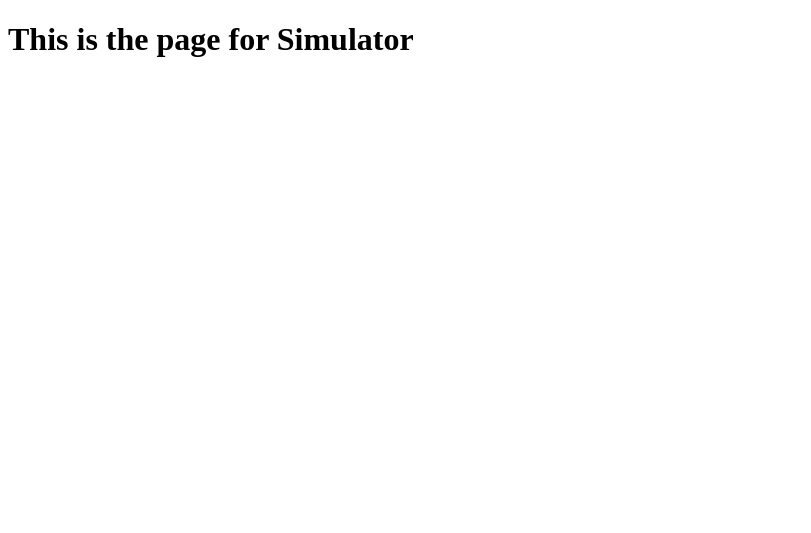
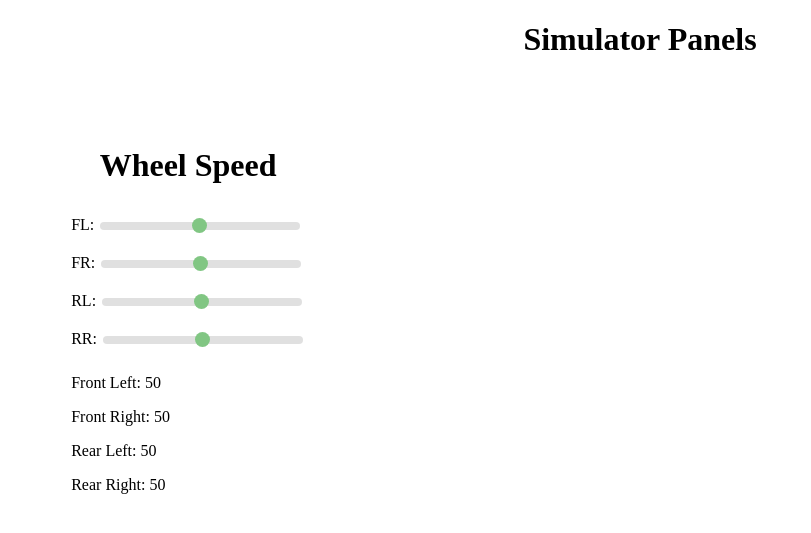
Before and after one commit to mercury-telemetry/mercury-telemetry, a Django app: page /simulator/ in a window 1280 px wide. Shown: the top 533 px of the page, without its empty margins (0-811 px from the left). Run offline with Django 3.2, Linux system fonts and the light colour scheme.

Commit message:
Created the sliders for Wheel Speed Panel

```diff
--- a/mercury/templates/simulator.html
+++ b/mercury/templates/simulator.html
@@ -3,8 +3,120 @@
 <head>
     <meta charset="UTF-8">
     <title>Simulator</title>
+
+	<style>
+		.container{
+		  padding-top: 10px;
+		  position: relative;
+		  display: inline-block;
+		  top: 100%;
+		  left: 5%;
+		  padding-bottom: 10px;
+		}
+
+		.panel{
+			padding-top: 10px;
+			padding-bottom: 10px;
+		}
+
+		.slider {
+		  -webkit-appearance: none;
+		  width: 200px;
+		  height: 8px;
+		  border-radius: 5px;
+		  background: #d3d3d3;
+		  outline: none;
+		  opacity: 0.7;
+		  -webkit-transition: .2s;
+		  transition: opacity .2s;
+		}
+
+		.slider::-webkit-slider-thumb {
+		  -webkit-appearance: none;
+		  appearance: none;
+		  width: 15px;
+		  height: 15px;
+		  border-radius: 50%;
+		  background: #4CAF50;
+		  cursor: pointer;
+		}
+
+		.slider::-moz-range-thumb {
+		  width: 25px;
+		  height: 25px;
+		  border-radius: 50%;
+		  background: #4CAF50;
+		  cursor: pointer;
+		}
+
+	</style>
 </head>
 <body>
-<h1>This is the page for Simulator</h1>
+	<h1 align ="center">Simulator Panels</h1>
+
+	<br>
+	<br>
+
+	<div class="container">
+
+		<h1 align="center"> Wheel Speed </h1>
+
+		<div class = "panel">
+		  FL: <input name = "FL" type="range" min="1" max="100" value="50" class="slider" id="FL">
+		</div>
+
+		<div class ="panel">
+		  FR: <input type="range" min="1" max="100" value="50" class="slider" id="FR">
+		</div>
+
+		<div class="panel">
+		  RL: <input type="range" min="1" max="100" value="50" class="slider" id="RL">
+		</div>
+
+		<div class="panel">
+		  RR: <input type="range" min="1" max="100" value="50" class="slider" id="RR">
+		</div>
+
+		<p>Front Left: <span id="FL_value"></span></p>
+		<p>Front Right: <span id="FR_value"></span></p>
+		<p>Rear Left: <span id="RL_value"></span></p>
+		<p>Rear Right: <span id="RR_value"></span></p>
+
+	</div>
+
+	<script>
+		var slider1 = document.getElementById("FL");
+		var output1 = document.getElementById("FL_value");
+		output1.innerHTML = slider1.value;
+
+		var slider2 = document.getElementById("FR");
+		var output2 = document.getElementById("FR_value");
+		output2.innerHTML = slider2.value;
+
+		var slider3 = document.getElementById("RL");
+		var output3 = document.getElementById("RL_value");
+		output3.innerHTML = slider3.value;
+
+		var slider4 = document.getElementById("RR");
+		var output4 = document.getElementById("RR_value");
+		output4.innerHTML = slider4.value;
+
+		slider1.oninput = function() {
+		  output1.innerHTML = this.value;
+		}
+
+		slider2.oninput = function() {
+		  output2.innerHTML = this.value;
+		}
+
+		slider3.oninput = function() {
+		  output3.innerHTML = this.value;
+		}
+
+		slider4.oninput = function() {
+		  output4.innerHTML = this.value;
+		}
+	</script>
+
 </body>
 </html>
```
